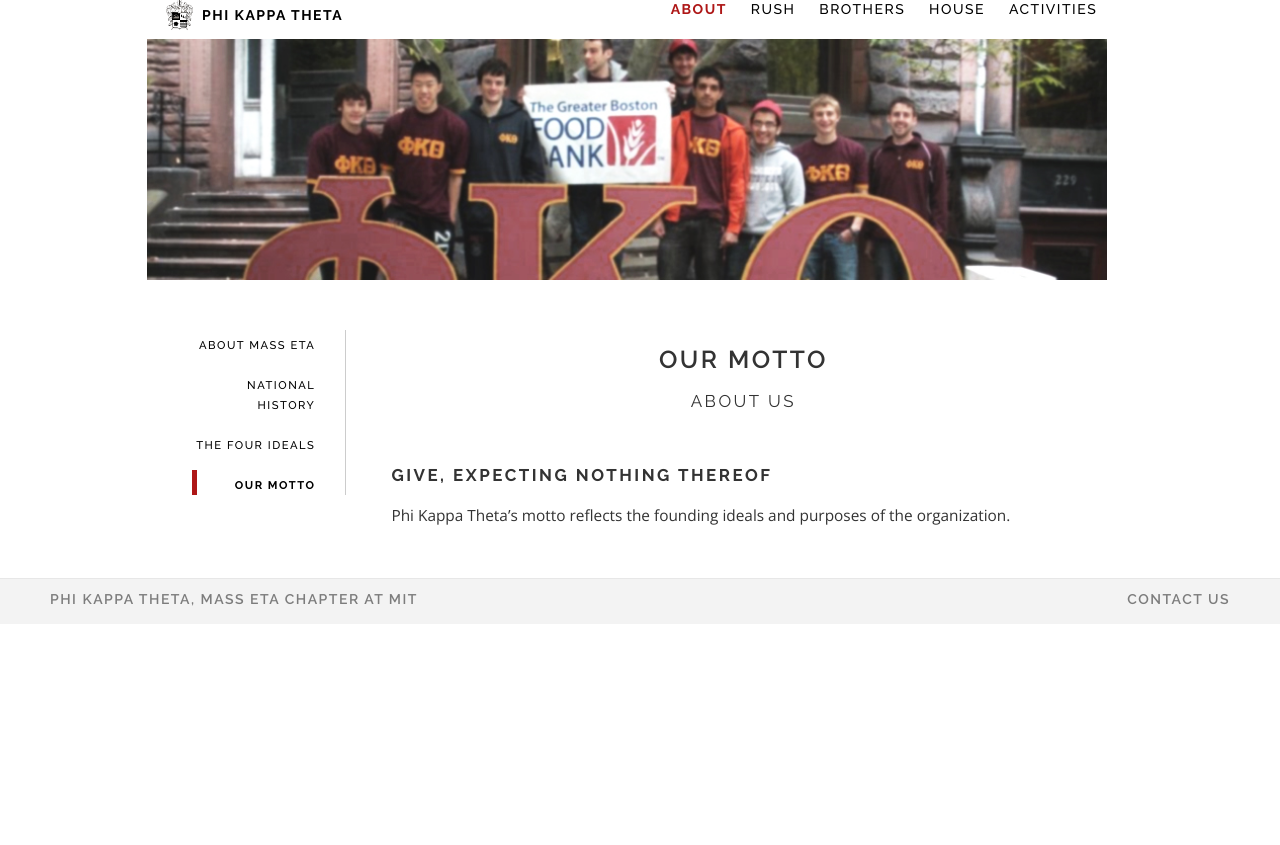
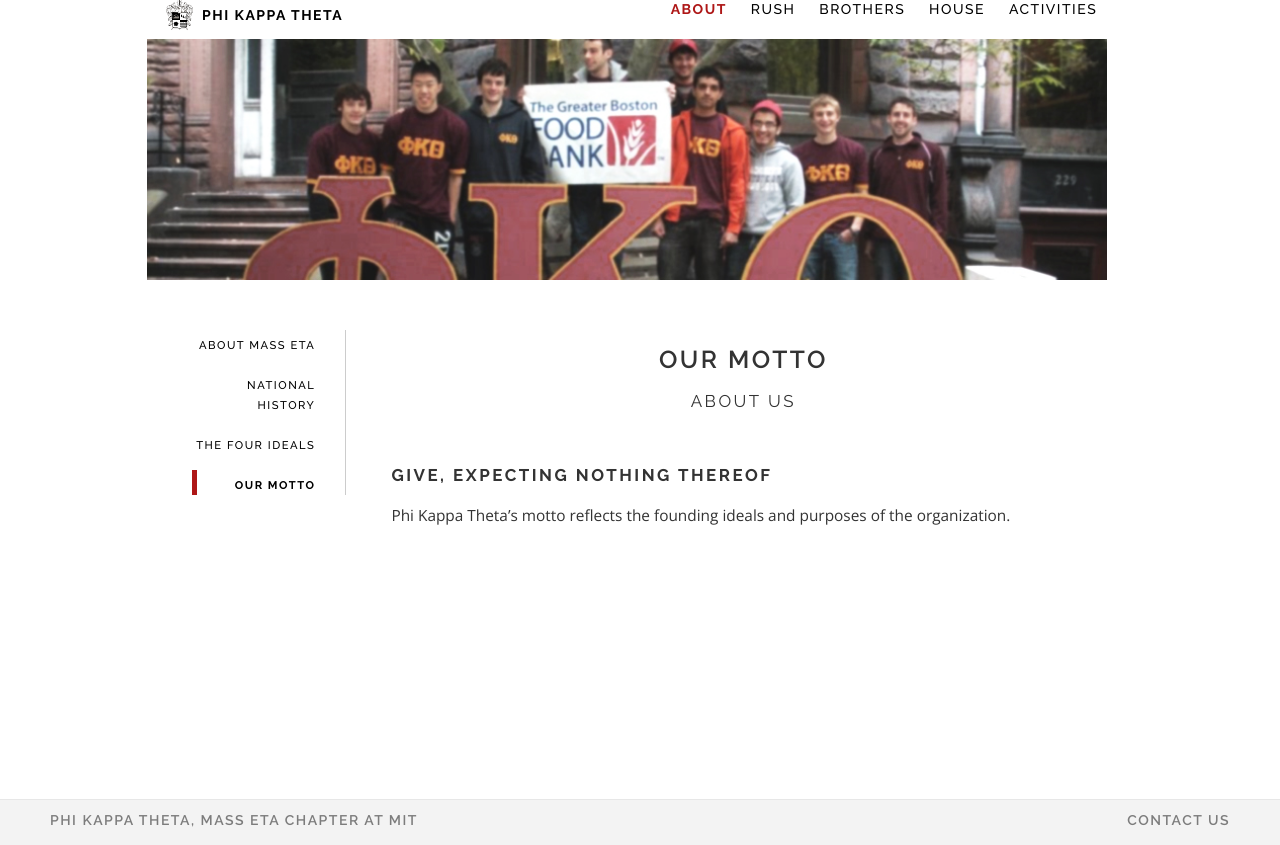
Before and after one commit to jessicazwang/peck, a Django app: page /motto/ in a window 1280 px wide. Shown: the part 21-866 px from the top of the page. Before the commit the page ends 627 px from the top, so only its background shows below. Run offline with Django 3.2, Linux system fonts and the light colour scheme; parts of the project's set-up code (start-up, migrations or seed data) failed here and were passed over; some libraries are stand-ins or nearby versions.

Commit message:
fixed footer

```diff
--- a/static/css/style.css
+++ b/static/css/style.css
@@ -44,6 +44,7 @@ section#layout {
     margin-right: auto;
     width: 75vw;
     height: 100%;
+    min-height: 100vh;
     background-color: white; }
   section#layout .banner {
     height: auto;
--- a/static/css/style.scss
+++ b/static/css/style.scss
@@ -11,8 +11,6 @@ section#main {
 	width: 100vw;
 	height: 100vh;
 	background-color: $deep-red;
-
-
 }
 
 section#footer {
@@ -66,6 +64,7 @@ section#layout {
 		margin-right:auto;
 		width:75vw;
 		height:100%;
+		min-height:100vh;
 		background-color:#fff
 	}
 
```
